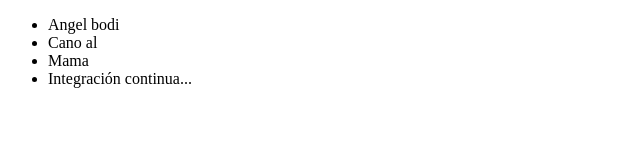
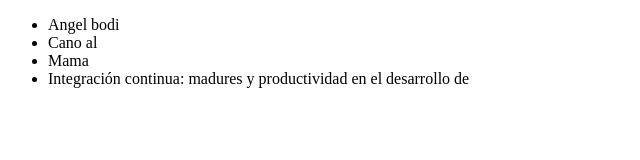
Before and after one commit to HumbertoJPA/alura-git, a plain HTML site: page index.html in a window 1280 px wide. Shown: the whole page, without its empty margins (0-640 px from the left). Drawn offline with Linux system fonts and the light colour scheme.

Commit message:
Renombro curso de integracion continua

```diff
--- a/index.html
+++ b/index.html
@@ -11,7 +11,7 @@
         <li> Angel bodi </li>
         <li> Cano al </li>
         <li> Mama </li>
-        <li> Integración continua... </li>
+        <li> Integración continua: madures y productividad en el desarrollo de  </li>
     </Ul>
 </body>
 </html>
```
